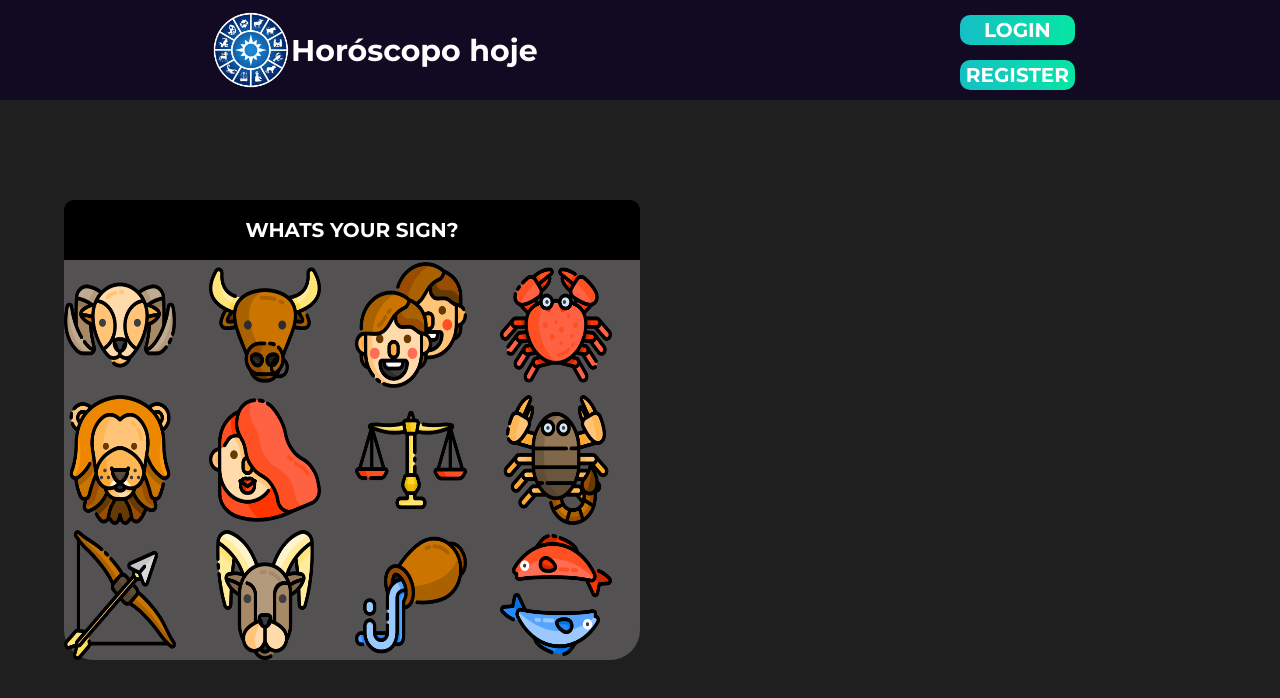
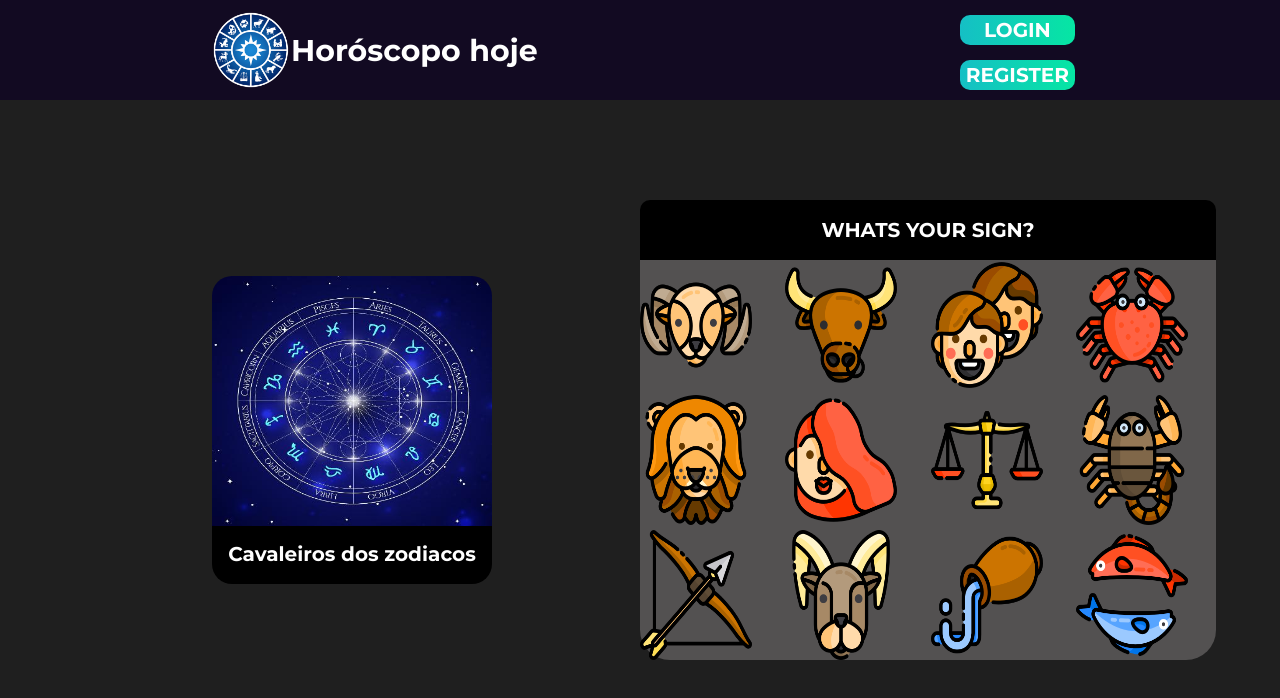
Before and after one commit to ViniciusBenfica/Knights_of_the_zodiac, an Angular app: page / in a window 1280 px wide. Shown: the top 698 px of the page. Built offline with nearby package versions, Linux system fonts and the light colour scheme.

Commit message:
consuming getKnights route'

```diff
--- a/src/app/components/first-page/first-page.component.html
+++ b/src/app/components/first-page/first-page.component.html
@@ -1,5 +1,10 @@
 <div class="main-page">
-
+    <div class="div-card">
+        <div (click)="getKnights()" class="card">
+            <img src="/assets/mapa-astral.jpg">
+            <p>Cavaleiros dos zodiacos</p>
+        </div>
+    </div>
     <div class="div-signo">
         <p>WHATS YOUR SIGN?</p>
         <div class="signs">
--- a/src/app/components/first-page/first-page.component.ts
+++ b/src/app/components/first-page/first-page.component.ts
@@ -1,7 +1,7 @@
 import { Component, OnInit } from '@angular/core';
 import { Router } from '@angular/router';
 import { ServiceService } from 'src/app/services/service.service';
-
+import { GetSign } from '../interfaces/User';
 
 @Component({
   selector: 'app-first-page',
@@ -37,5 +37,21 @@ export class FirstPageComponent implements OnInit {
     this.router.navigate(["horoscope/"+signo])
   }
 
+  getKnights(): void{
+    this.name = localStorage.getItem("name");
+
+    var user: GetSign = {
+      name: this.name,
+    }
+
+    if(!this.name){
+      alert("Precisa estar logado")
+    }else{
+      this.service.getKnights(user).subscribe(item  => {
+        console.log(item.signo)
+
+      })
+    }
+  }
 
 }
--- a/src/app/services/service.service.ts
+++ b/src/app/services/service.service.ts
@@ -2,7 +2,7 @@ import { HttpClient } from '@angular/common/http';
 import { Injectable } from '@angular/core';
 import { Observable } from 'rxjs';
 import { Horoscope } from '../components/interfaces/Horoscope';
-import { CreateUser, LoginUser } from '../components/interfaces/User';
+import { CreateUser, LoginUser, GetSign } from '../components/interfaces/User';
 
 @Injectable({
   providedIn: 'root'
@@ -28,4 +28,8 @@ export class ServiceService {
     }})
   }
 
+  getKnights(user: GetSign): Observable<any>{
+    return this.http.post<Object>(this.APIURL+"/getKnights", user)
+  }
+
 }
```
Also changed, not shown: src/app/components/interfaces/User.ts (+5 -3 lines).
